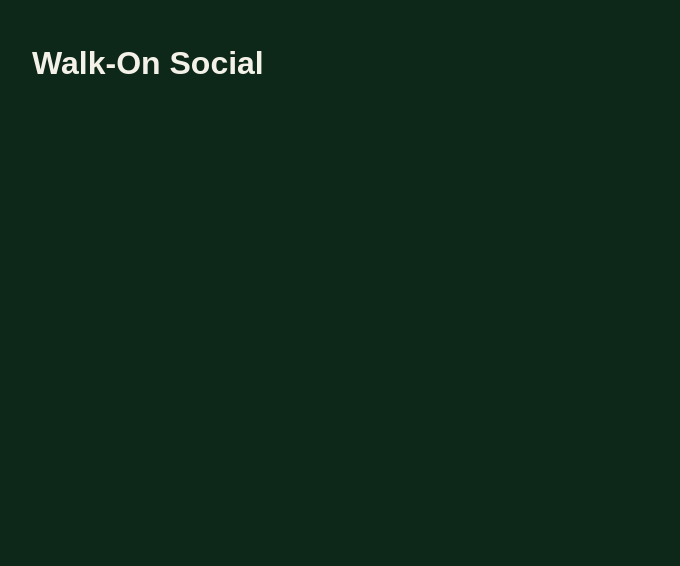
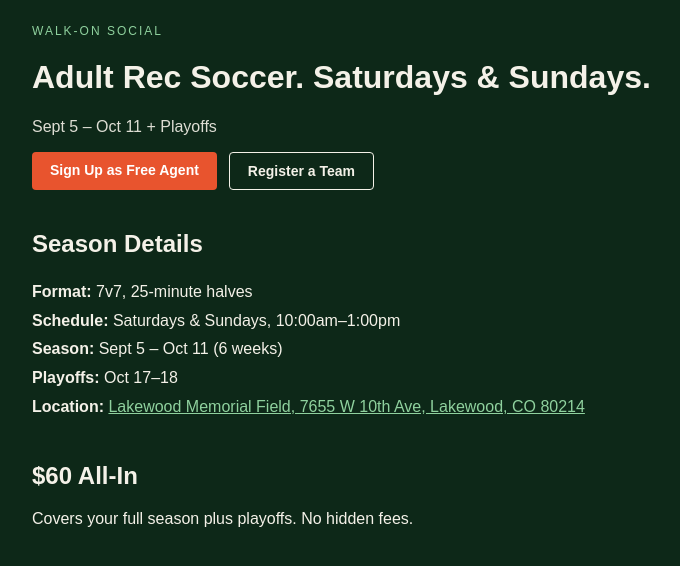
Before and after one commit to cantstoptheunk/walkonsocial, a React (Vite) app: page / in a window 1280 px wide. Shown: the top 566 px of the page, without its empty margins (272-952 px from the left). Built offline with nearby package versions, Linux system fonts and the light colour scheme.

Commit message:
feat: add Hero, Season Details, and Pricing sections

```diff
--- a/src/App.jsx
+++ b/src/App.jsx
@@ -1,7 +1,13 @@
+import Hero from './components/Hero'
+import SeasonDetails from './components/SeasonDetails'
+import Pricing from './components/Pricing'
+
 export default function App() {
   return (
     <div className="app">
-      <h1>Walk-On Social</h1>
+      <Hero />
+      <SeasonDetails />
+      <Pricing />
     </div>
   )
 }
--- /dev/null
+++ b/src/components/Hero.jsx
@@ -0,0 +1,13 @@
+export default function Hero() {
+  return (
+    <header className="hero">
+      <p className="hero-eyebrow">Walk-On Social</p>
+      <h1>Adult Rec Soccer. Saturdays &amp; Sundays.</h1>
+      <p className="hero-dates">Sept 5 – Oct 11 + Playoffs</p>
+      <div className="hero-ctas">
+        <a href="#signup" className="btn btn-primary">Sign Up as Free Agent</a>
+        <a href="#signup" className="btn btn-secondary">Register a Team</a>
+      </div>
+    </header>
+  )
+}
--- /dev/null
+++ b/src/components/Pricing.jsx
@@ -0,0 +1,8 @@
+export default function Pricing() {
+  return (
+    <section className="pricing">
+      <h2>$60 All-In</h2>
+      <p>Covers your full season plus playoffs. No hidden fees.</p>
+    </section>
+  )
+}
--- /dev/null
+++ b/src/components/SeasonDetails.jsx
@@ -0,0 +1,23 @@
+export default function SeasonDetails() {
+  return (
+    <section className="season-details">
+      <h2>Season Details</h2>
+      <ul>
+        <li><strong>Format:</strong> 7v7, 25-minute halves</li>
+        <li><strong>Schedule:</strong> Saturdays &amp; Sundays, 10:00am–1:00pm</li>
+        <li><strong>Season:</strong> Sept 5 – Oct 11 (6 weeks)</li>
+        <li><strong>Playoffs:</strong> Oct 17–18</li>
+        <li>
+          <strong>Location:</strong>{' '}
+          <a
+            href="https://maps.google.com/?q=7655+W+10th+Ave,+Lakewood,+CO+80214"
+            target="_blank"
+            rel="noreferrer"
+          >
+            Lakewood Memorial Field, 7655 W 10th Ave, Lakewood, CO 80214
+          </a>
+        </li>
+      </ul>
+    </section>
+  )
+}
--- a/src/index.css
+++ b/src/index.css
@@ -51,3 +51,33 @@ section {
   color: var(--color-text);
   border: 1.5px solid var(--color-text);
 }
+
+.hero-eyebrow {
+  letter-spacing: 2px;
+  text-transform: uppercase;
+  color: var(--color-accent-muted);
+  font-size: 12px;
+  margin: 0;
+}
+
+.hero-dates {
+  font-size: 16px;
+  opacity: 0.9;
+}
+
+.hero-ctas {
+  display: flex;
+  gap: 12px;
+  margin-top: 16px;
+  flex-wrap: wrap;
+}
+
+.season-details ul {
+  list-style: none;
+  padding: 0;
+  line-height: 1.8;
+}
+
+.season-details a {
+  color: var(--color-accent-muted);
+}
```
